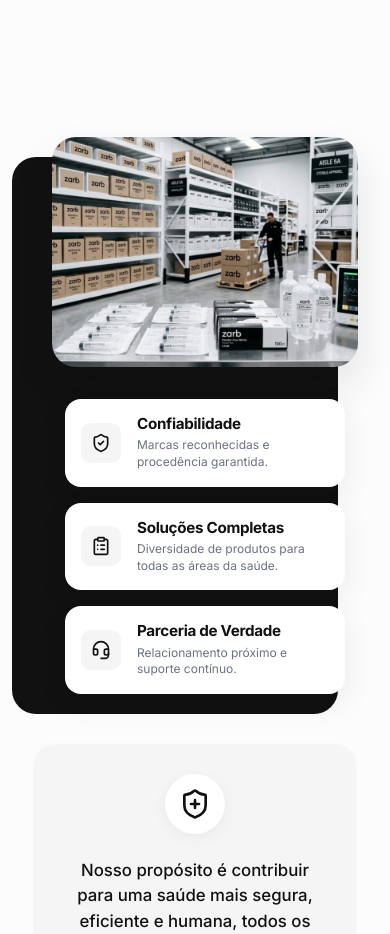
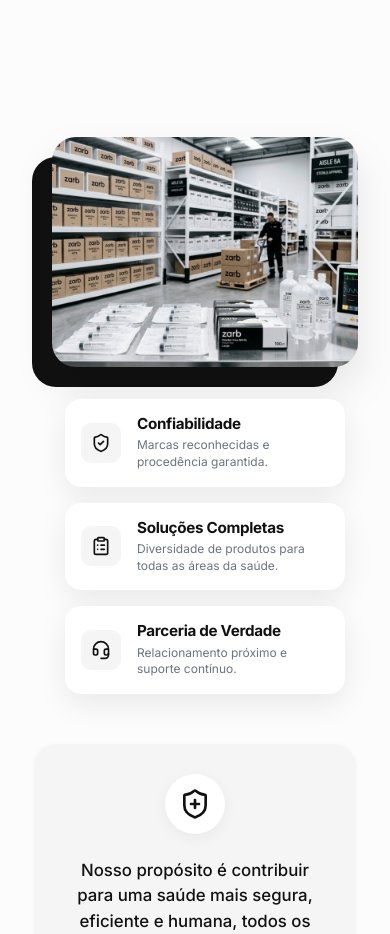
Before and after one commit to nathann-net/zarb_site, a Next.js app: page / in a window 390 px wide. Shown: the part 2160-3094 px from the top of the page. Built offline with nearby package versions, Linux system fonts and the light colour scheme.

Commit message:
fix: prevent black shadow box from stretching over cards on mobile

```diff
--- a/src/components/About.module.css
+++ b/src/components/About.module.css
@@ -154,7 +154,12 @@
 }
 
 /* Shadow Box Behind Image */
-.visual::after {
+.imageShadowBox {
+  position: relative;
+  width: 100%;
+}
+
+.imageShadowBox::after {
   content: '';
   position: absolute;
   bottom: -20px;
--- a/src/components/About.tsx
+++ b/src/components/About.tsx
@@ -63,6 +63,7 @@ export default function About() {
 
           {/* Right Column */}
           <div className={styles.visual}>
+            <div className={styles.imageShadowBox}>
               <div className={styles.imageWrapper}>
                 <Image
                   src="/about-warehouse.jpg"
@@ -70,6 +71,7 @@ export default function About() {
                   fill
                   className={styles.image}
                 />
+              </div>
             </div>
 
             <div className={styles.floatingCards}>
```
Lines whose indentation alone changed are shown as unchanged.
